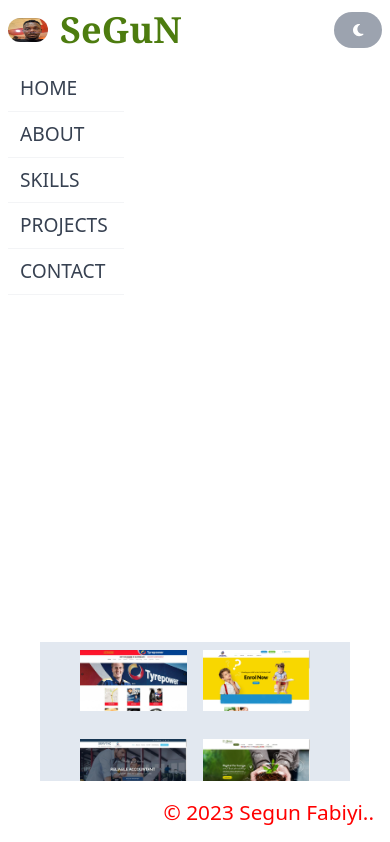
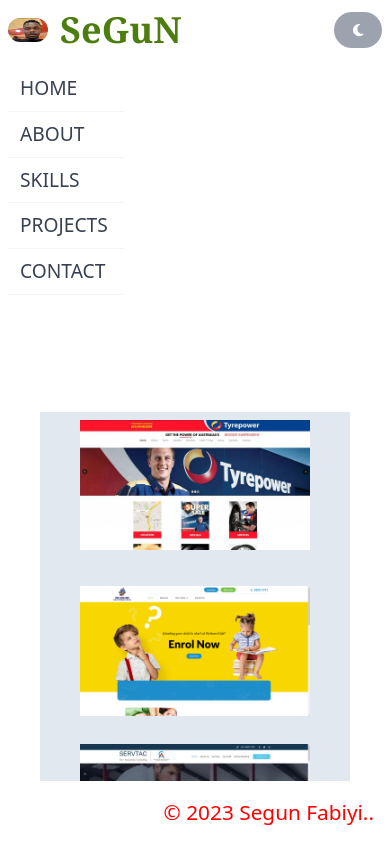
Before and after one commit to fabiyis/IProject, a React (Vite) app: page /projects in a window 390 px wide. Shown: the top 842 px of the page. Built offline with nearby package versions, Linux system fonts and the light colour scheme.

Commit message:
add max-width style to the in index.css, and modification in Projects components

```diff
--- a/src/index.css
+++ b/src/index.css
@@ -14,6 +14,7 @@
     height: auto;
     object-fit: cover;
     transition: transform 0.3s ease-in-out;
+    max-width: 100%;
   }
 
   .image-container:hover .image {
--- a/src/pages/Projects.jsx
+++ b/src/pages/Projects.jsx
@@ -1,7 +1,7 @@
 function Projects() {
   return (
     <div className="min-h-screen flex flex-col justify-center items-center bg-white mt-5">
-      <div className="grid grid-cols-2 sm:grid-cols-2 md:grid-cols-2 lg:grid-cols-2 xl:grid-cols-2 gap-4 px-10 bg-slate-200 w-fit mx-10  mb-10">
+      <div className="grid grid-cols-1 sm:grid-cols-2 md:grid-cols-2 lg:grid-cols-2 xl:grid-cols-2 gap-4 px-10 bg-slate-200 w-fit mx-10  mb-10">
         <div className="image-container mt-2 mb-3">
           <img src="/img/Tyre-Pow.jpg" alt="" className="image" />
         </div>
@@ -16,7 +16,7 @@ function Projects() {
         </div>
       </div>
     </div>
-  )
+  );
 }
 
-export default Projects;
+export default Projects ;
--- a/src/pages/Skills.jsx
+++ b/src/pages/Skills.jsx
@@ -72,7 +72,7 @@ function Skills({ isDarkMode }) {
     </div>
 
     <div>
-      <h1 className="text-4xl font-extrabold mb-6 ml-2 text-lime-600 w-fit bg-slate-300">Our Services</h1>
+      <h1 className="text-4xl font-extrabold mb-6 ml-3 text-lime-600 w-fit bg-slate-300">Our Services</h1>
     <div className="card mx-4 bg-white text-gray-800 rounded-md p-6 ">
       <ul style={listStyles}>
           <div className="flex">
```
